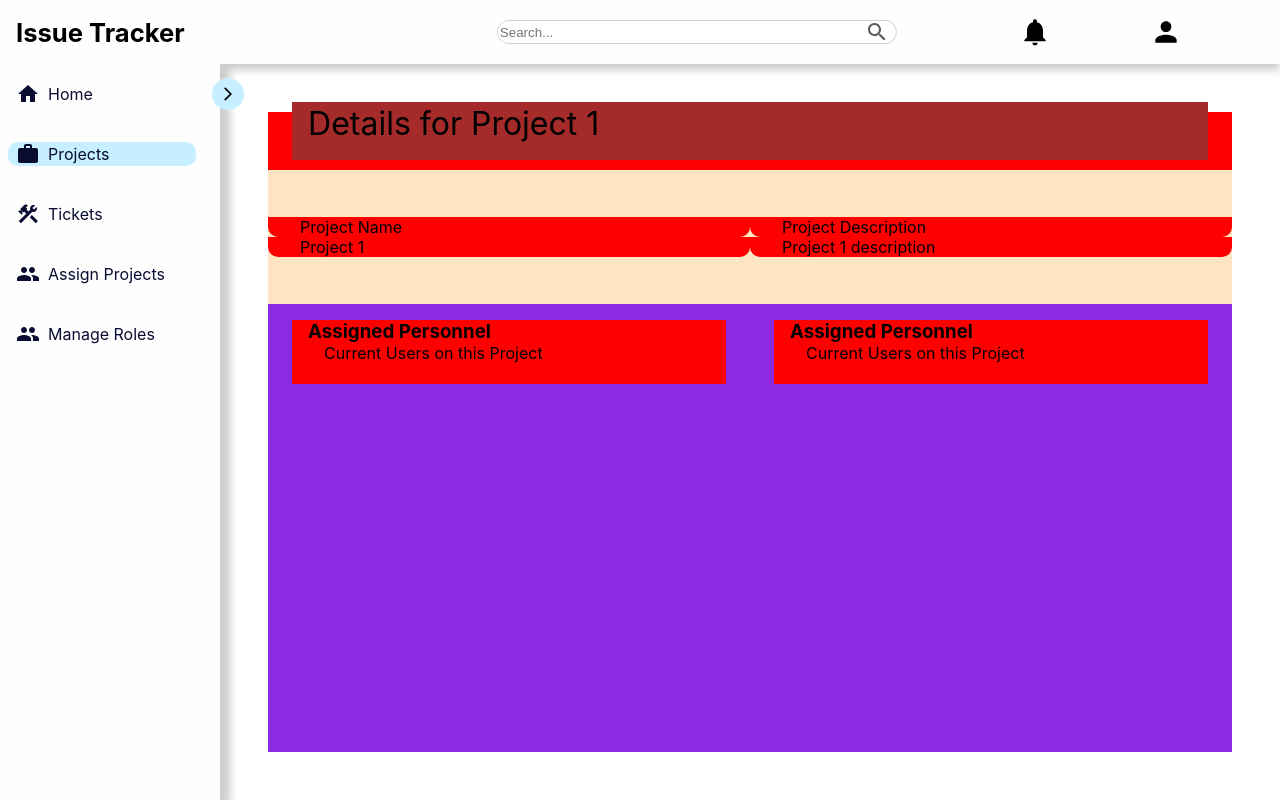
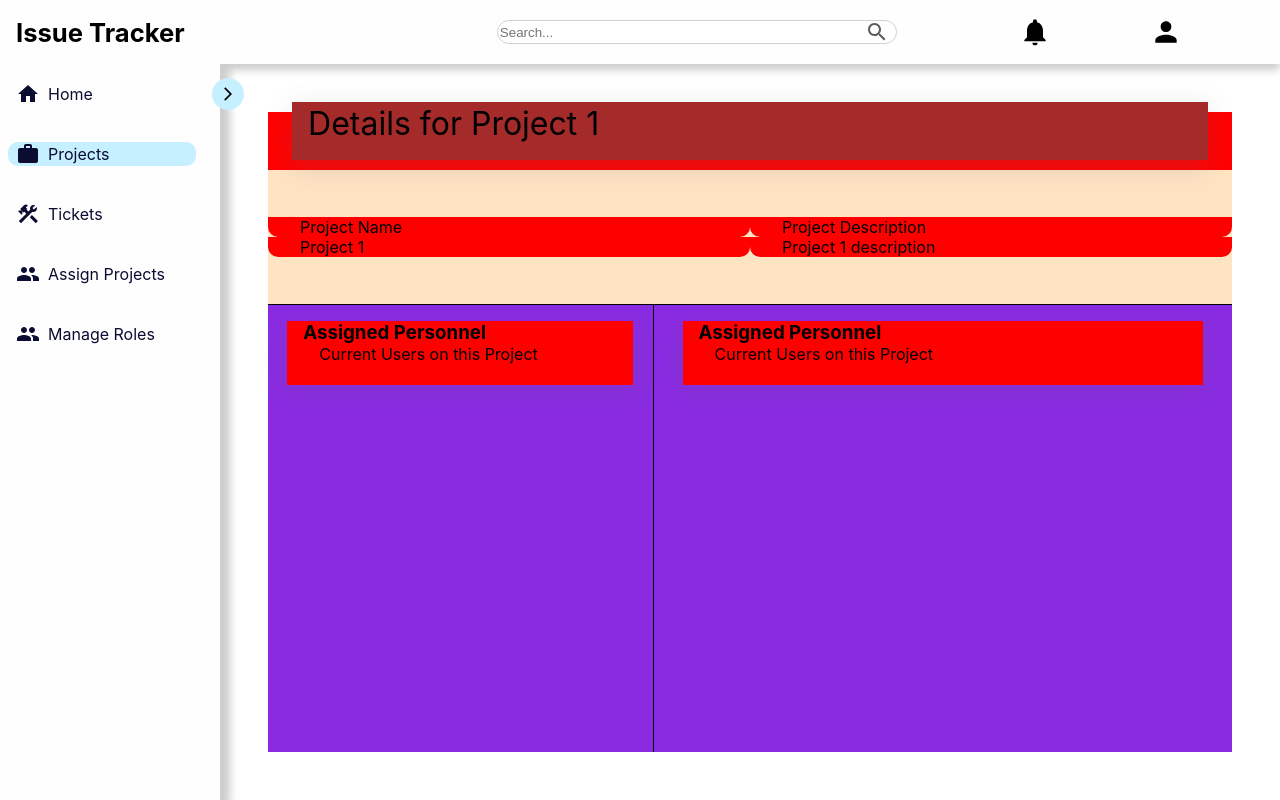
Before and after one commit to Theoryofrelativity1915/ProjectFlow, a React (Create React App) app in the folder frontend/: page /projects in a window 1280 px wide. Built offline with nearby package versions, Linux system fonts and the light colour scheme.

Commit message:
working on project page

```diff
--- a/frontend/src/components/Header.js
+++ b/frontend/src/components/Header.js
@@ -17,10 +17,12 @@ function Header() {
                 <SearchIcon className='icon' sx={{width: '1.5rem', height: '1.5rem'}}/>
             </li>
             <li>
-                <NotificationsIcon className='icon' sx={{width: '2rem', height: '2rem'}}/>
+                <NotificationsIcon className='icon' id={"bell"} sx={{width: '2rem', height: '2rem'}}/>
+                <div className='drop-down'></div>
             </li>
             <li>
-                <PersonIcon className='icon' sx={{width: '2rem', height: '2rem'}}/>
+                <PersonIcon className='icon' id={"person"} sx={{width: '2rem', height: '2rem'}}/>
+                <div className='drop-down'></div>
             </li>
         </ul>
       </div>
--- a/frontend/src/css/header.css
+++ b/frontend/src/css/header.css
@@ -65,3 +65,16 @@ h1{
         padding-right: 10px;
     }
 }
+
+/*****************************************/
+.icon{
+    cursor: pointer;
+}
+
+/* .drop-down{
+    background-color: green;
+    position: absolute;
+    height: 200px;
+    width: 100px;
+    bottom: 0;
+} */
--- a/frontend/src/css/projects.css
+++ b/frontend/src/css/projects.css
@@ -25,6 +25,7 @@
     height: 30%;
     width: 95%;
     background-color: brown;
+    box-shadow: rgba(100, 100, 111, 0.2) 0px 7px 29px 0px;
 }
 
 .title span{
@@ -53,6 +54,7 @@ section{
 .information-container{
     display: flex;
     height: 70%;
+    border-top: 1px solid black;
 }
 
 .information{
@@ -68,6 +70,7 @@ section{
     background-color: red;
     height: 4rem;
     width: 90%;
+    box-shadow: rgba(100, 100, 111, 0.2) 0px 7px 29px 0px;
 }
 
 h3,
@@ -79,3 +82,13 @@ p{
 p{
     padding-left: 2rem;
 }
+
+
+#one{
+    width: 40%;
+    border-right: 1px solid black;
+}
+
+#two{
+    width: 60%;
+}
--- a/frontend/src/pages/Projects.js
+++ b/frontend/src/pages/Projects.js
@@ -22,13 +22,13 @@ function Projects() {
         </div>
       </div>
       <div className='information-container'>
-        <div className='information'>
+        <div className='information' id='one'>
           <div className='information-header'>
             <h3>Assigned Personnel</h3>
             <p>Current Users on this Project</p>
           </div>
         </div>
-        <div className='information'>
+        <div className='information' id='two'>
           <div className='information-header'>
             <h3>Assigned Personnel</h3>
             <p>Current Users on this Project</p>
```
